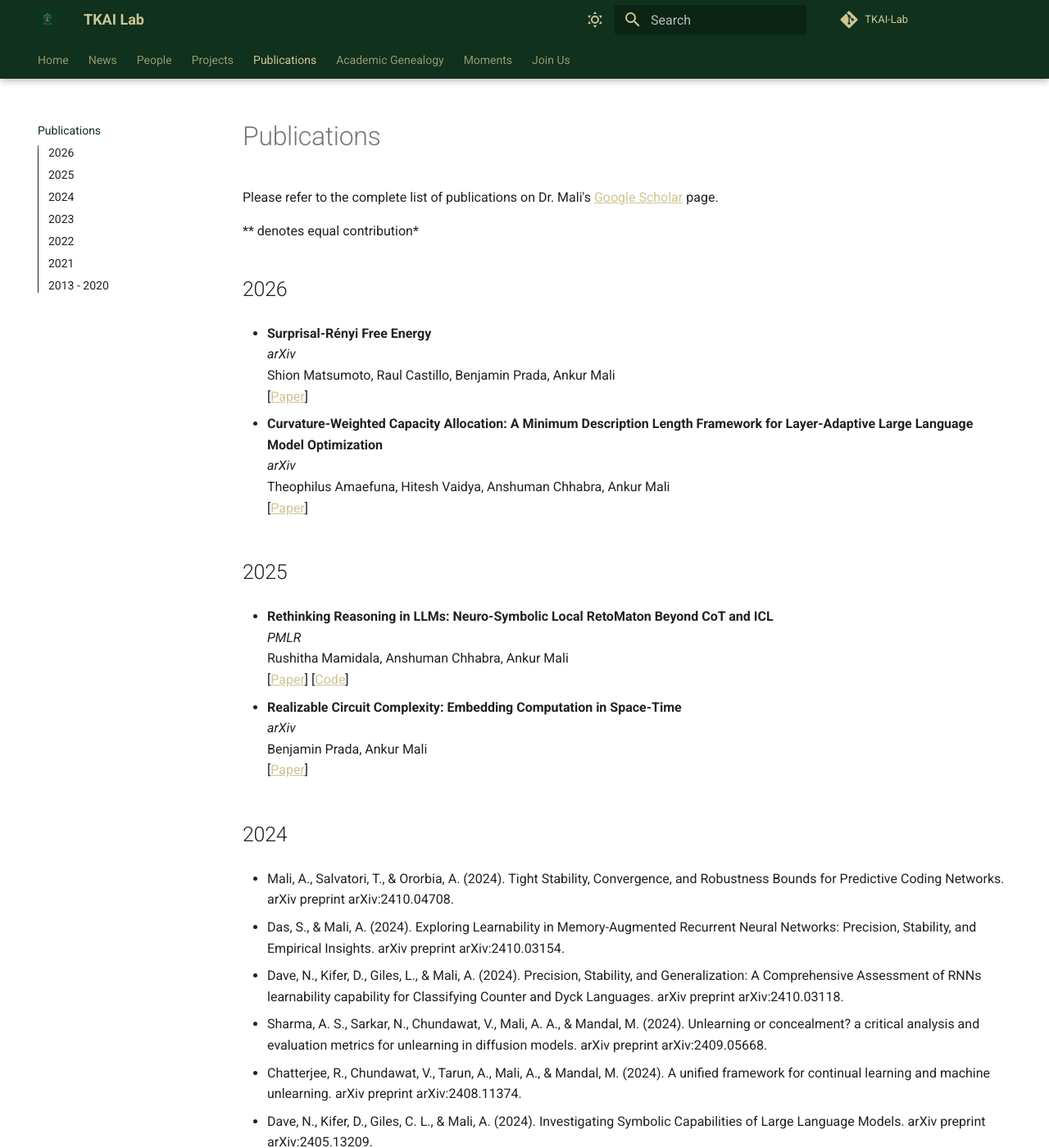
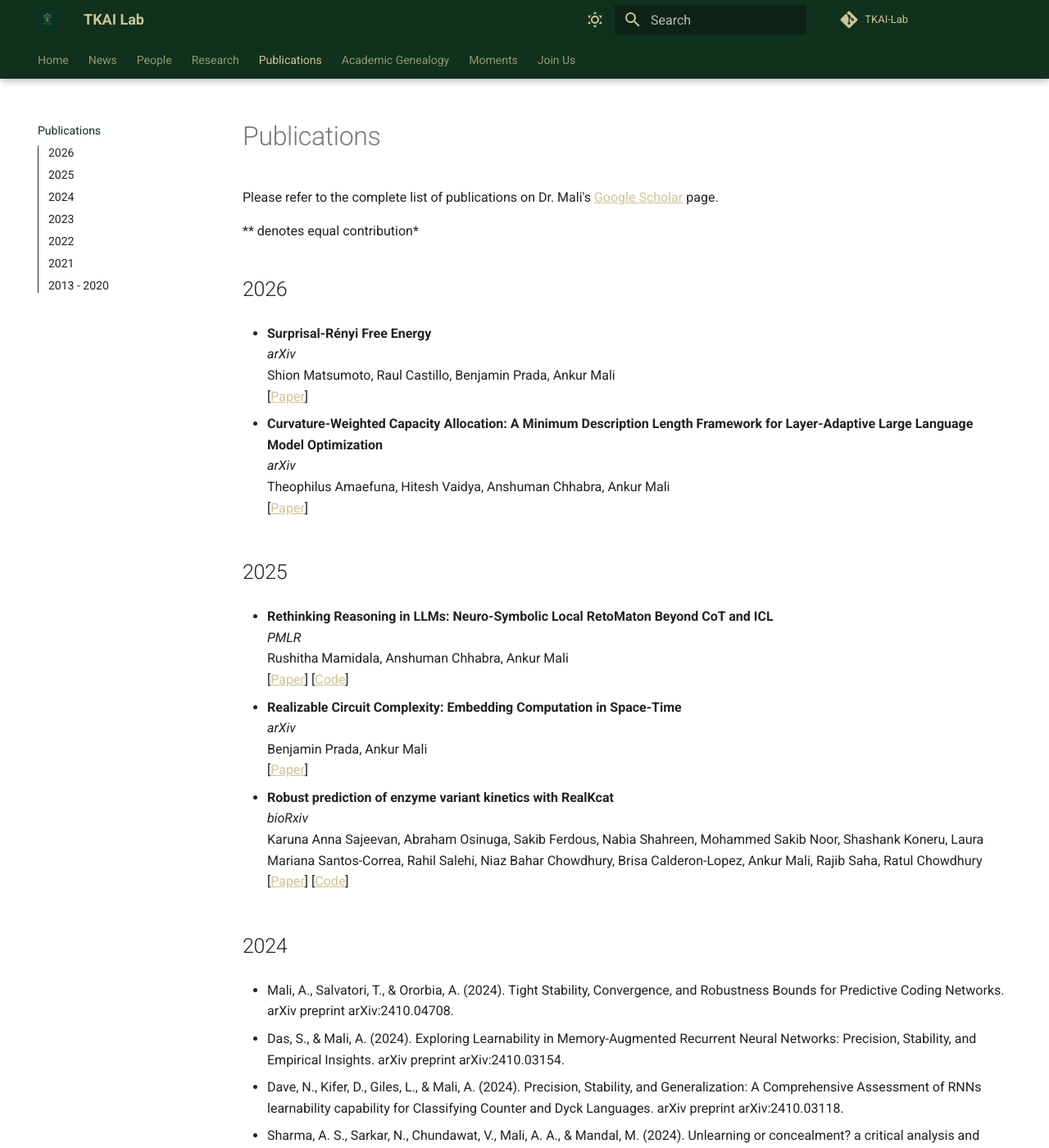
Before and after one commit to TKAI-LAB-Mali/tkai-lab-mali.github.io, an MkDocs documentation site: the page built from docs/publications.md, in a window 1280 px wide and 1400 px high. Shown: the whole window at 82% size. Built offline with MkDocs 1.6.1 and Material for MkDocs 9.7.7, drawn with Linux system fonts in a browser that asks for light colours.

Commit message:
Add project links (#9)
* add realkcat

* wider thumbnail. comment out unedited projects.

* edti readme

* move images

* use mkdocs grid for research

* remove retomaton pdf

```diff
--- a/docs/publications.md
+++ b/docs/publications.md
@@ -28,6 +28,11 @@ Please refer to the complete list of publications on Dr. Mali's [Google Scholar]
     *arXiv*<br>
     Benjamin Prada, Ankur Mali<br>
     [[Paper](https://arxiv.org/pdf/2509.19161)]
+
+* **Robust prediction of enzyme variant kinetics with RealKcat**<br>
+    *bioRxiv*<br>
+    Karuna Anna Sajeevan, Abraham Osinuga, Sakib Ferdous, Nabia Shahreen, Mohammed Sakib Noor, Shashank Koneru, Laura Mariana Santos-Correa, Rahil Salehi, Niaz Bahar Chowdhury, Brisa Calderon-Lopez, Ankur Mali, Rajib Saha, Ratul Chowdhury
+    [[Paper](https://pmc.ncbi.nlm.nih.gov/articles/PMC11844551/pdf/nihpp-2025.02.10.637555v1.pdf)] [[Code](https://github.com/TKAI-LAB-Mali/RealKcat)]
 
 ## 2024
 
--- a/docs/stylesheets/extra.css
+++ b/docs/stylesheets/extra.css
@@ -136,73 +136,6 @@
   right: 10px;
 }
 
-
-/* .md-grid {
-  max-width: 1440px;
-}
-.people-grid {
-  display: flex;
-  justify-content: space-between;
-  margin-bottom: 2em;
-}
-
-.person {
-  flex: 0 0 30%;
-  text-align: center;
-}
-
-.person img {
-  max-width: 100%;
-  height: auto;
-  border-radius: 50%;
-}
-
-.person h3 {
-  margin-top: 0.5em;
-  margin-bottom: 0.2em;
-}
-
-.person p {
-  margin: 0.2em 0;
-}
-
-.center-image {
-  display: block;
-  margin-left: auto;
-  margin-right: auto;
-  border-radius: 50%;
-}
-/*
-.grid.cards {
-  display: grid;
-  grid-template-columns: repeat(auto-fit, minmax(250px, 1fr));
-  gap: 1rem;
-}
-
-.grid.cards > ul {
-  margin: 0;
-  padding: 0;
-  list-style-type: none;
-}
-
-.grid.cards > ul > li {
-  border: 1px solid #ddd;
-  border-radius: 4px;
-  padding: 1rem;
-  display: flex;
-  flex-direction: column;
-  align-items: center;
-  text-align: center;
-}
-
-.grid.cards img {
-  width: 200px;
-  height: 200px;
-  object-fit: cover;
-  border-radius: 50%;
-  margin-bottom: 1rem;
-} */
-
 .grid.cards {
   display: grid;
   grid-template-columns: repeat(3, 1fr);
@@ -325,59 +258,3 @@
   --md-primary-fg-color:        #0f311d;
   --md-primary-bg-color:        #CFC493;
 }
-
-.project-item {
-  display: flex;
-  gap: 20px;
-  margin-bottom: 2rem;
-  align-items: flex-start;
-}
-
-.project-thumbnail {
-  flex-shrink: 0;
-  width: 250px;
-  height: 250px;
-  object-fit: cover;
-  background-color: #f5f5f5;
-  border: 1px solid #ddd;
-  border-radius: 8px;
-  display: flex;
-  align-items: center;
-  justify-content: center;
-}
-
-.project-thumbnail img {
-  width: 100%;
-  height: 100%;
-  object-fit: cover;
-  border-radius: 8px;
-}
-
-.project-thumbnail.placeholder {
-  background-color: #e0e0e0;
-  color: #888;
-  font-size: 0.9em;
-  font-style: italic;
-}
-
-.project-content {
-  flex: 1;
-}
-
-.project-content p {
-  margin-top: 0 !important;
-}
-
-@media (max-width: 600px) {
-  .project-item {
-    flex-direction: column;
-    align-items: center;
-    text-align: center;
-  }
-
-  .project-thumbnail {
-    width: 100%;
-    max-width: 300px;
-    height: 200px;
-  }
-}
--- a/mkdocs.yml
+++ b/mkdocs.yml
@@ -58,6 +58,9 @@ markdown_extensions:
   - def_list
   - pymdownx.arithmatex:
       generic: true
+  - pymdownx.superfences
+  - pymdownx.tabbed:
+      alternate_style: true
 
 extra_css:
   - stylesheets/extra.css
@@ -71,7 +74,7 @@ nav:
   - Home: index.md
   - News: news.md
   - People: people.md
-  - Projects: projects.md
+  - Research: research.md
   - Publications: publications.md
   - Academic Genealogy: genealogy.md
   - Moments : moments.md
```
Also changed, not shown: README.md (+8 -4 lines), docs/projects.md (deleted, +0 -175 lines), docs/research.md (added, +164 -0 lines), docs/assets/images/research/gd-mrac.png (renamed from docs/assets/images/projects/gd-mrac.png), docs/assets/images/research/kcat.png (added), docs/assets/images/research/pc-pinns.png (added), docs/assets/images/research/retomaton.png (renamed from docs/assets/images/projects/retomaton.png), docs/assets/images/research/srfe.png (renamed from docs/assets/images/projects/srfe.png), 3 other files.
